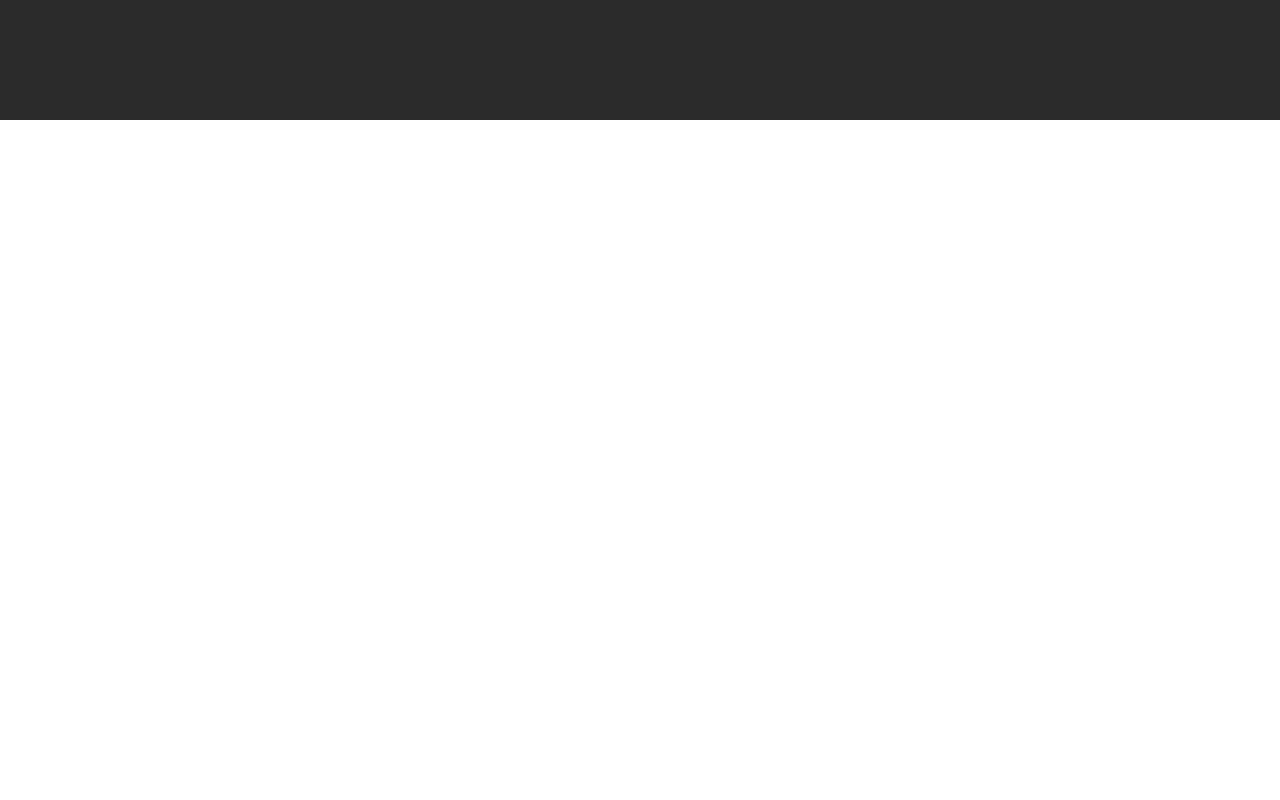
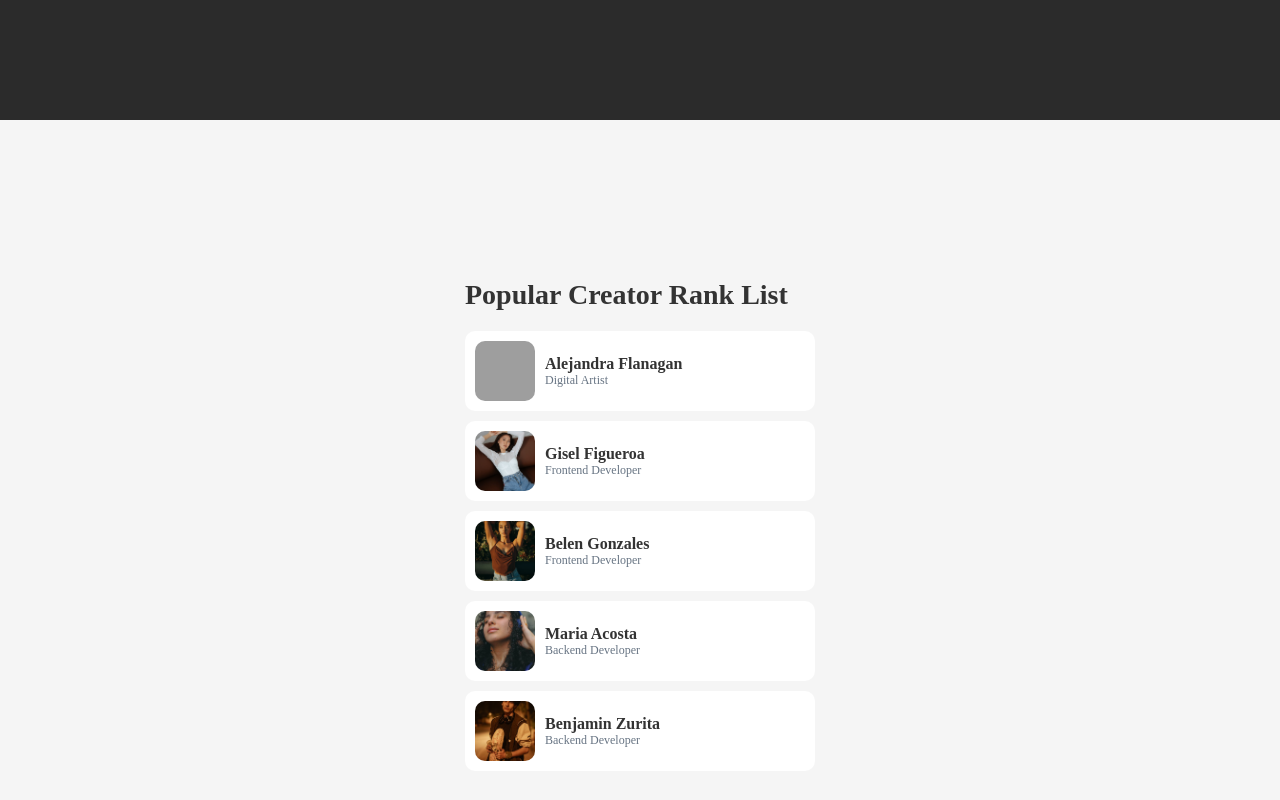
Before and after one commit to AlanProgrammer93/diseniosUI, a React (Vite) app: page / in a window 1280 px wide. Shown: the part 4680-5480 px from the top of the page. Before the commit the page ends 4800 px from the top, so only its background shows below. Built offline with nearby package versions, Linux system fonts and the light colour scheme; grey boxes are pictures that could not be loaded.

Commit message:
rank list

```diff
--- a/src/App.jsx
+++ b/src/App.jsx
@@ -5,6 +5,7 @@ import DropdownMenu from './components/dropdownMenu/DropdownMenu'
 import LoginAnimated from './components/loginAnimated/LoginAnimated'
 import NavbarSearch from './components/navbarSearch/NavbarSearch'
 import RangeInputBasic from './components/rangeInputBasic/RangeInputBasic'
+import RankList from './components/rankList/RankList'
 
 function App() {
   return (
@@ -27,6 +28,9 @@ function App() {
       <div className='AppCOT' style={{ background: '#2b2b2b' }}>
         <LoginAnimated />
       </div>
+      <div className='AppCOT' style={{ background: '#f5f5f5' }}>
+        <RankList />
+      </div>
     </>
   )
 }
--- /dev/null
+++ b/src/components/rankList/RankList.css
@@ -0,0 +1,75 @@
+.title_RL {
+    font-size: 1.75em;
+    color: #333;
+    margin-bottom: 20px;
+    margin-top: 20px;
+    font-weight: bold;
+}
+.box_RL {
+    position: relative;
+    min-width: 350px;
+}
+.box_RL .list_RL {
+    position: relative;
+    display: flex;
+    padding: 10px;
+    border-radius: 10px;
+    margin: 10px 0;
+    cursor: pointer;
+    transition: 0.5s;
+    overflow: hidden;
+    background: #fff;
+}
+.box_RL:hover .list_RL {
+    filter: blur(5px);
+    opacity: 0.25;
+}
+.box_RL .list_RL:hover {
+    box-shadow: -10px 20px 35px rgba(0, 0, 0, 0.15);
+    transform: scale(1.5);
+    filter: blur(0px);
+    opacity: 1;
+}
+.box_RL .list_RL .imgBx_RL {
+    position: relative;
+    width: 60px;
+    height: 60px;
+    border-radius: 10px;
+    overflow: hidden;
+    margin-right: 10px;
+}
+.box_RL .list_RL .imgBx_RL img {
+    position: absolute;
+    top: 0;
+    left: 0;
+    width: 100%;
+    height: 100%;
+    object-fit: cover;
+}
+.box_RL .list_RL .content_RL {
+    display: flex;
+    flex-direction: column;
+    justify-content: center;
+    color: #333;
+}
+.box_RL .list_RL .content_RL .rank_RL {
+    position: absolute;
+    right: -50px;
+    color: #03a9f4;
+    transition: 0.5s;
+    font-size: 2em;
+}
+.box_RL .list_RL .content_RL .rank_RL small {
+    font-weight: 500;
+    opacity: 0.25;
+}
+.box_RL .list_RL:hover .content_RL .rank_RL {
+    right: 20px;
+}
+.box_RL .list_RL .content_RL h4 {
+    line-height: 1.2em;
+    font-weight: 600;
+}
+.box_RL .list_RL .content_RL p {
+    font-size: 0.75em;
+}
--- /dev/null
+++ b/src/components/rankList/RankList.jsx
@@ -0,0 +1,73 @@
+import React from 'react'
+import img1 from '../../assets/imagesCircularTeam/img1.jpeg'
+import img2 from '../../assets/imagesCircularTeam/img2.jpeg'
+import img3 from '../../assets/imagesCircularTeam/img3.jpeg'
+import img4 from '../../assets/imagesCircularTeam/img4.jpeg'
+import img5 from '../../assets/imagesCircularTeam/img5.jpeg'
+import img6 from '../../assets/imagesCircularTeam/img6.jpeg'
+import img7 from '../../assets/imagesCircularTeam/img7.jpeg'
+import img8 from '../../assets/imagesCircularTeam/img8.jpeg'
+
+import './RankList.css'
+
+const RankList = () => {
+  return (
+    <div>
+        <h3 className='title_RL'>Popular Creator Rank List</h3>
+        <div className='box_RL'>
+            <div className='list_RL'>
+                <div className='imgBx_RL'>
+                    <img src={img1} />
+                </div>
+                <div className='content_RL'>
+                    <h2 className='rank_RL'><small>#</small>1</h2>
+                    <h4>Alejandra Flanagan</h4>
+                    <p>Digital Artist</p>
+                </div>
+            </div>
+            <div className='list_RL'>
+                <div className='imgBx_RL'>
+                    <img src={img2} />
+                </div>
+                <div className='content_RL'>
+                    <h2 className='rank_RL'><small>#</small>2</h2>
+                    <h4>Gisel Figueroa</h4>
+                    <p>Frontend Developer</p>
+                </div>
+            </div>
+            <div className='list_RL'>
+                <div className='imgBx_RL'>
+                    <img src={img3} />
+                </div>
+                <div className='content_RL'>
+                    <h2 className='rank_RL'><small>#</small>3</h2>
+                    <h4>Belen Gonzales</h4>
+                    <p>Frontend Developer</p>
+                </div>
+            </div>
+            <div className='list_RL'>
+                <div className='imgBx_RL'>
+                    <img src={img4} />
+                </div>
+                <div className='content_RL'>
+                    <h2 className='rank_RL'><small>#</small>4</h2>
+                    <h4>Maria Acosta</h4>
+                    <p>Backend Developer</p>
+                </div>
+            </div>
+            <div className='list_RL'>
+                <div className='imgBx_RL'>
+                    <img src={img5} />
+                </div>
+                <div className='content_RL'>
+                    <h2 className='rank_RL'><small>#</small>5</h2>
+                    <h4>Benjamin Zurita</h4>
+                    <p>Backend Developer</p>
+                </div>
+            </div>
+        </div>
+    </div>
+  )
+}
+
+export default RankList
```
